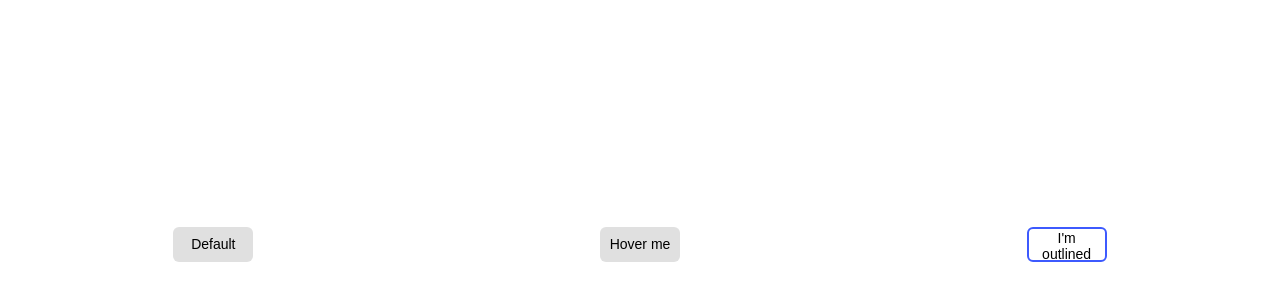
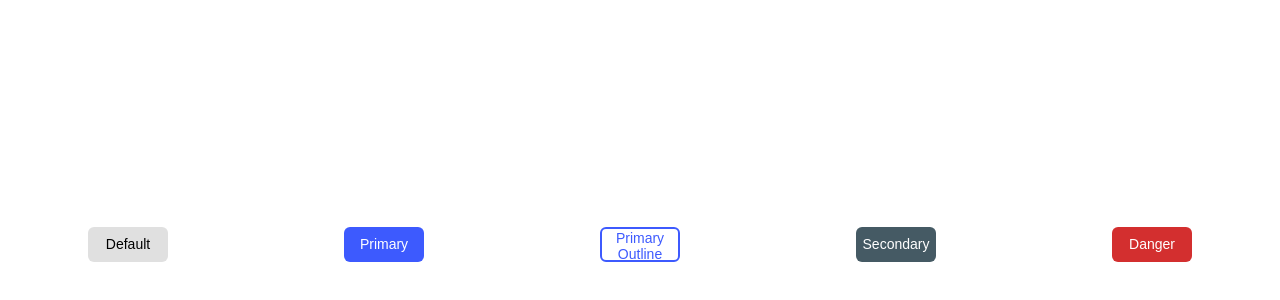
Before and after one commit to fernandanardoni/butotn-component, a React (Create React App) app: page / in a window 1280 px wide. Shown: the part 156-456 px from the top of the page. Built offline with nearby package versions, Linux system fonts and the light colour scheme.

Commit message:
changed button creation strategy

```diff
--- a/src/Button.js
+++ b/src/Button.js
@@ -1,17 +1,22 @@
 import styled from 'styled-components';
+
+
 
 const Button = styled.button`
 font-size: 14px;
 text-align: center;
 width: 80px;
 height: 35px;
-  background:#E0E0E0;
+background: #e0e0e0;
 color: #000000;
 outline: none;
 border: none;
-  border-radius: 6px
+border-radius: 6px;
+:hover {
+    background: #AEAEAE;
 
 `;
 
 
+
 export default Button;
--- /dev/null
+++ b/src/Button_Danger.js
@@ -0,0 +1,12 @@
+import styled from 'styled-components';
+import Button from './Button';
+
+const Button_Danger = styled(Button)`
+  background: #D32F2F;
+  color: white;
+  :hover {
+      background: #9A0007;
+  }
+`;
+
+export default Button_Danger;
--- a/src/Button_Outline.js
+++ b/src/Button_Outline.js
@@ -1,14 +1,10 @@
 import styled from 'styled-components';
+import Button from './Button'
 
-const Button_Outline = styled.button`
-  font-size: 14px;
-  text-align: center;
-  width: 80px;
-  height: 35px;
+const Button_Outline = styled(Button)`
   background: transparent;
-  color: #000000;
   border: 2px solid #3D5AFE;
-  border-radius: 6px;
+  color: #3D5AFE;
 
 `;
 
--- /dev/null
+++ b/src/Button_Primary.js
@@ -0,0 +1,13 @@
+import styled from 'styled-components';
+import Button from './Button';
+
+const Button_Primary = styled(Button)`
+  background: ${props => props.outline ? "transparent" : "#3D5AFE"};
+  color: ${props => props.outline ? "#3D5AFE" : "white"};
+  border: ${props => props.outline ? "2px solid #3D5AFE" : "transparent"};
+  :hover {
+    background: ${props => props.outline ? "rgb(41,98,255,0.2)" : "#0039CB"};
+  }
+`;
+
+export default Button_Primary;
--- /dev/null
+++ b/src/Button_Secondary.js
@@ -0,0 +1,12 @@
+import styled from 'styled-components';
+import Button from './Button';
+
+const Button_Secondary = styled(Button)`
+  background: #455A64;
+  color: white;
+  :hover {
+    background: #1C313A;
+  }
+`;
+
+export default Button_Secondary;
--- /dev/null
+++ b/src/Button_Text.js
@@ -0,0 +1,9 @@
+import styled from 'styled-components';
+import Button from './Button';
+
+const Button_Text = styled(Button)`
+  background: transparent;
+  color: #3D5AFE;
+`;
+
+export default Button_Text;
--- a/src/index.js
+++ b/src/index.js
@@ -1,18 +1,28 @@
 import React from 'react';
 import ReactDOM from 'react-dom';
 import './index.css';
-import App from './App';
 import Button from './Button';
+import Button_Primary from './Button_Primary'
+import Button_Secondary from './Button_Secondary'
+import Button_Danger from './Button_Danger'
+
 import Button_Hover from './Button_Hover';
+import Button_Text from './Button_Text';
 import Button_Outline from './Button_Outline';
+
 
 
 ReactDOM.render(
   <React.StrictMode>
-    <Button>Default</Button>
-    <Button_Hover>Hover me</Button_Hover>
-    <Button_Outline>I'm outlined</Button_Outline>
+
+    <Button> Default </Button>
+    <Button_Primary> Primary </Button_Primary>
+    <Button_Primary outline> Primary Outline </Button_Primary>
+    <Button_Secondary> Secondary </Button_Secondary>
+    <Button_Danger> Danger</Button_Danger>
+
 
   </React.StrictMode>,
+
   document.getElementById('root')
 );
```
Lines whose indentation alone changed are shown as unchanged.
